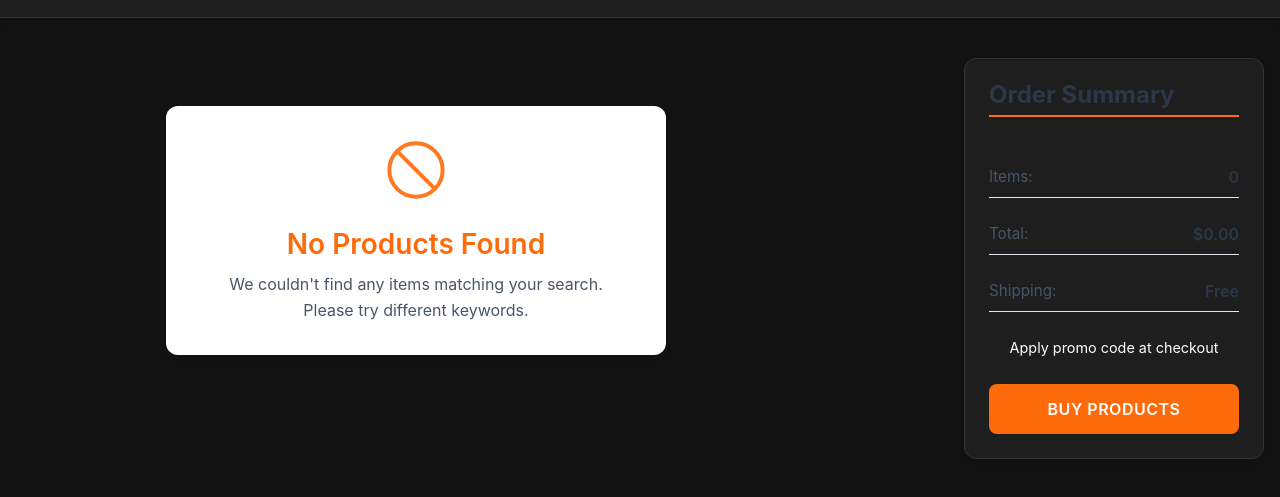
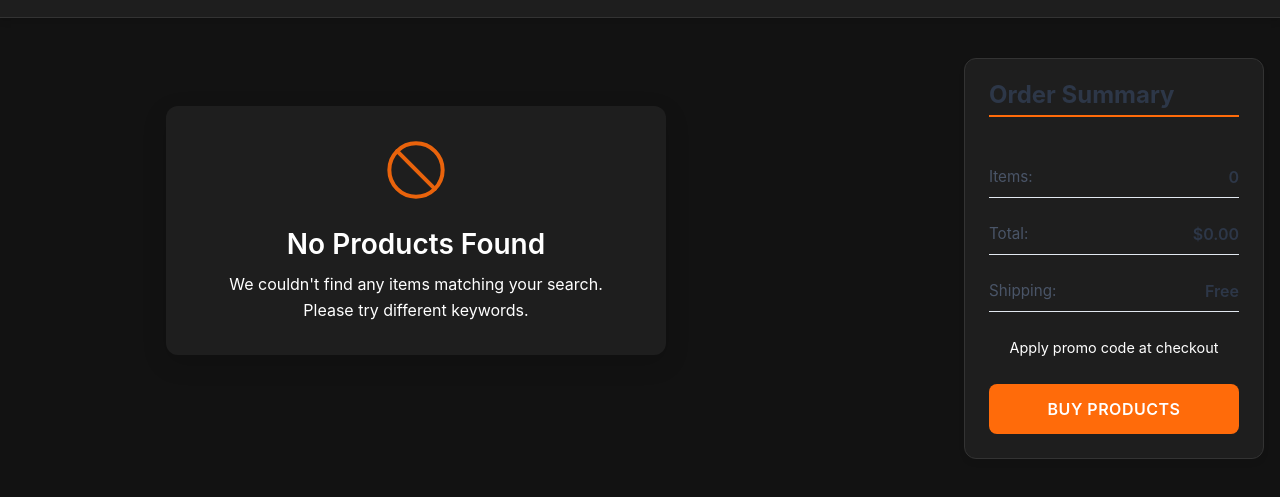
Before and after one commit to AlesssMAK/practice-create-store, a website built with Vite: page src/cart.html in a window 1280 px wide. Both pictures are taken after a click on the button "Toggle theme". Shown: the part 75-572 px from the top of the page. Built offline with nearby package versions, Linux system fonts and the light colour scheme.

Commit message:
dark theme not found

```diff
--- a/src/css/not-found.css
+++ b/src/css/not-found.css
@@ -6,13 +6,13 @@
 
   text-align: center;
 
-  color: var(--primary-text-color);
+  color: #2d3748;
   background: #fff;
   border-radius: 12px;
   box-shadow: 0 4px 6px rgba(0, 0, 0, 0.05);
   animation: fadeInUp 0.4s ease-out;
   cursor: pointer;
-  transition: color 0.3s;
+  transition: color 0.3s, background 0.3s;
 
   &.not-found--visible {
     display: block;
@@ -31,7 +31,6 @@
 
 .not-found__title {
   margin: 0 0 1rem;
-
   color: #ff6b0a;
   font-size: 1.75rem;
   font-weight: 600;
@@ -39,8 +38,22 @@
 
 .not-found__description {
   margin: 0;
-
   color: #4a5568;
   line-height: 1.6;
   font-size: 1rem;
 }
+
+/* 🌙 Темна тема  */
+[data-theme='dark'] .not-found {
+  color: var(--primary-text-color);
+  background-color: var(--card-bg-color);
+  box-shadow: 0 8px 24px rgba(0, 0, 0, 0.15);
+}
+
+[data-theme='dark'] .not-found__title {
+  color: var(--primary-text-color);
+}
+
+[data-theme='dark'] .not-found__description {
+  color: var(--primary-text-color);
+}
--- a/src/js/helpers.js
+++ b/src/js/helpers.js
@@ -1,5 +1,12 @@
 import { refs } from './refs';
-import { getCart, getWishlist, isInWishlist, isInCart } from './storage';
+import {
+  getCart,
+  getWishlist,
+  isInWishlist,
+  isInCart,
+  applyTheme,
+  getTheme,
+} from './storage';
 
 export let currentProductId = null;
 
@@ -94,10 +101,12 @@ export const hideLoadMoreButton = () => {
 
 export const showNotFoundDiv = () => {
   refs.notFoundDiv.classList.add('not-found--visible');
+  applyTheme(getTheme()); // застосувати поточну тему
 };
 
 export const hideNotFoundDiv = () => {
   refs.notFoundDiv.classList.remove('not-found--visible');
+  applyTheme(getTheme()); // застосувати поточну тему (якщо треба)
 };
 
 export const toggleScrollButton = () => {
```
